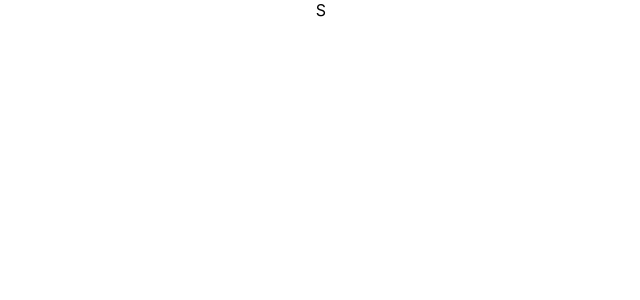
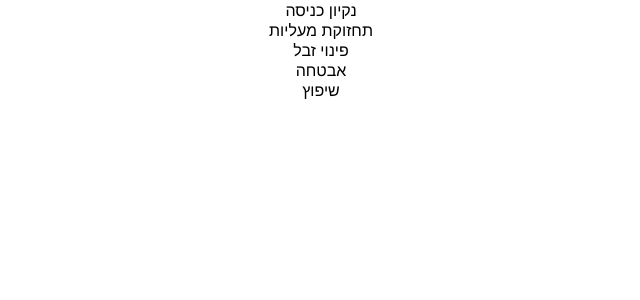
Before and after one commit to binyaalex/soroka, a React (Create React App) app: page / in a window 1280 px wide. Shown: the top 300 px of the page, without its empty margins (319-959 px from the left). Built offline with nearby package versions, Linux system fonts and the light colour scheme.

Commit message:
start soroka

```diff
--- a/src/App.css
+++ b/src/App.css
@@ -3,3 +3,10 @@
   flex-direction: column;
   align-items: center;
 }
+
+.mainPage {
+  display: flex;
+  flex-direction: column;
+  align-items: center;
+  margin-bottom: 100px
+}
--- a/src/components/main/Main.js
+++ b/src/components/main/Main.js
@@ -1,7 +1,52 @@
 const Main = () => {
+
+
+	const MainArr = [
+		{
+			img: '',
+            color: 'blue',
+			text: 'נקיון כניסה',
+			link: '#',
+		},
+		{
+			img: '',
+            color: 'blue',
+			text: 'תחזוקת מעליות',
+			link: '#',
+		},
+		{
+			img: '',
+            color: 'blue',
+			text: 'פינוי זבל',
+			link: '#',
+		},
+		{
+			img: '',
+            color: 'blue',
+			text: 'אבטחה',
+			link: '#',
+		},
+		{
+			img: '',
+            color: 'blue',
+			text: 'שיפוץ',
+			link: '#',
+		},
+    ]
+
     return (
         <>
-            S
+            <main className='mainPage' >
+                {
+                    MainArr.map((el, i) => {
+                        return (
+                            <div>
+                                {el.text}
+                            </div>
+                        )
+                    })
+                }
+            </main>
         </>
     )
 }
```
